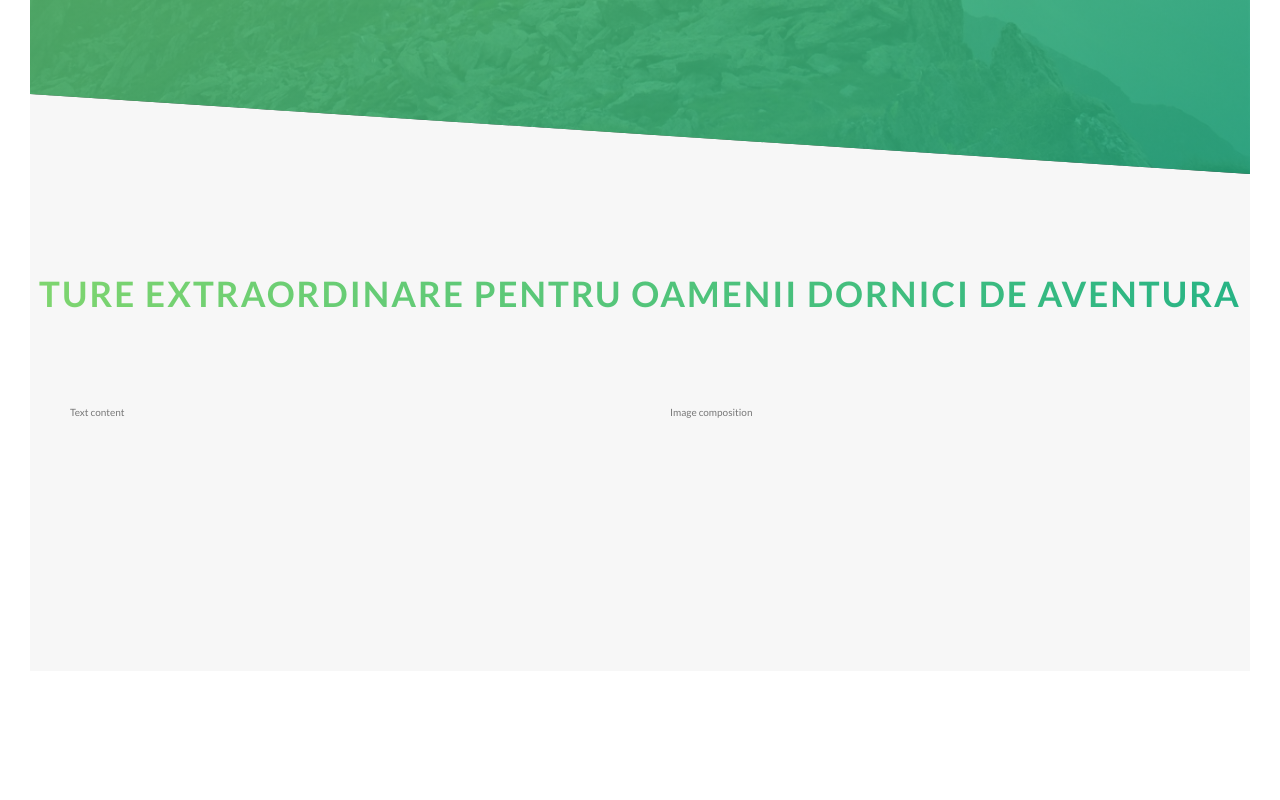
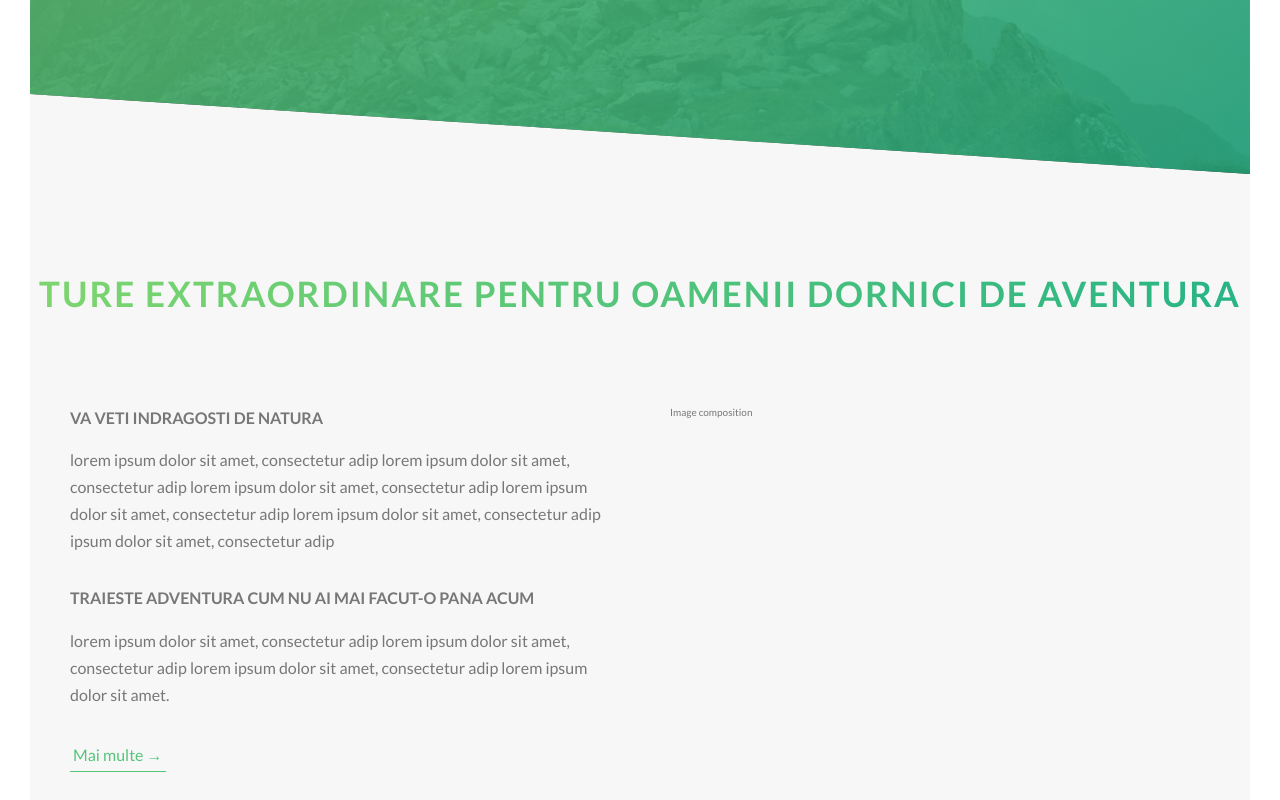
Before and after one commit to alexpatru/explonat, a website: page index.html in a window 1280 px wide. Shown: the part 616-1416 px from the top of the page. Before the commit the page ends 1317 px from the top, so only its background shows below. Drawn offline with Linux system fonts and the light colour scheme.

Commit message:
finish short description of about section

```diff
--- a/index.html
+++ b/index.html
@@ -29,7 +29,7 @@
         </header>
 
         <main class="section-about">
-            <div class="u-center-text u-margin-bottom-8">
+            <div class="u-center-text u-margin-bottom-big">
                 <h2 class="heading-secondary">
                     Ture extraordinare pentru oamenii dornici de aventura
                 </h2>
@@ -37,7 +37,21 @@
 
             <div class="row">
                 <div class="col-1-of-2">
-                   Text content
+                    <h3 class="heading-tertiary u-margin-bottom-small">
+                      Va veti indragosti de natura
+                    </h3>
+                    <p class="paragraph">
+                        lorem ipsum dolor sit amet, consectetur adip  lorem ipsum dolor sit amet, consectetur adip lorem ipsum dolor sit amet, consectetur adip lorem ipsum dolor sit amet, consectetur adip lorem ipsum dolor sit amet, consectetur adip ipsum dolor sit amet, consectetur adip
+                    </p>
+
+                    <h3 class="heading-tertiary u-margin-bottom-small">
+                        Traieste adventura cum nu ai mai facut-o pana acum
+                    </h3>
+                    <p class="paragraph">
+                        lorem ipsum dolor sit amet, consectetur adip  lorem ipsum dolor sit amet, consectetur adip lorem ipsum dolor sit amet, consectetur adip lorem ipsum dolor sit amet.
+                    </p>
+                    <a href="#" class="btn-text"> Mai multe &rarr;</a>
+
                 </div>
                 <div class="col-1-of-2">
                    Image composition
--- a/sass/abstracts/_variables.scss
+++ b/sass/abstracts/_variables.scss
@@ -13,3 +13,6 @@ $color-black: #000;
 $grid-width: 114rem;
 $gutter-vertical:8rem;
 $gutter-horizontal: 6rem;
+
+// FONT
+$default-font-size:1.6rem;
--- a/sass/base/_typography.scss
+++ b/sass/base/_typography.scss
@@ -46,7 +46,22 @@ body {
     letter-spacing: .2rem;
 
     &:hover {
-        transform: skewY(2deg) skewX(15deg) scaleX(1.1);
+        transform: skewY(2deg) skewX(2deg) scaleX(1.1);
         text-shadow:  .5rem 1rem 2rem rgba($color-black, .2);
     }
 }
+
+.heading-tertiary {
+    font-size: $default-font-size;
+    font-weight: 700;
+    text-transform: uppercase;
+}
+
+.paragraph {
+    font-size: $default-font-size;
+
+    &:not(:last-child){
+        margin-bottom: 3rem;
+    }
+
+}
--- a/sass/base/_utilities.scss
+++ b/sass/base/_utilities.scss
@@ -2,6 +2,14 @@
     text-align: center;
 }
 
-.u-margin-bottom-8{
+.u-margin-bottom-big{
     margin-bottom: 8rem;
 }
+
+.u-margin-bottom-medium{
+    margin-bottom: 4rem;
+}
+
+.u-margin-bottom-small{
+    margin-bottom: 1.5rem;
+}
--- a/sass/components/_button.scss
+++ b/sass/components/_button.scss
@@ -8,7 +8,7 @@
     border-radius: 10rem;
     transition: all 0.2s;
     position: relative;
-    font-size: 1.6rem;
+    font-size: $default-font-size;
     }
 
     &:hover {
@@ -54,3 +54,28 @@
     }
 
 }
+
+.btn-text {
+    &:link,
+    &:visited{
+        font-size: $default-font-size;
+        color: $color-primary;
+        display: inline-block;
+        text-decoration: none;
+        border-bottom: 1px solid $color-primary;
+        padding: 3px;
+        transition: all 0.6;
+    }
+
+    &:hover{
+        background-color: $color-primary;
+        color: $color-white;
+        box-shadow: 0 0.5rem 2rem rgba($color-black, .2);
+        transform: translateY(-2px);
+    }
+
+    &:active{
+        box-shadow: 0 0.5rem 1rem rgba($color-black, .2);
+        transform: translateY(-2px);
+    }
+}
```
Also changed, not shown: css/style.css.
